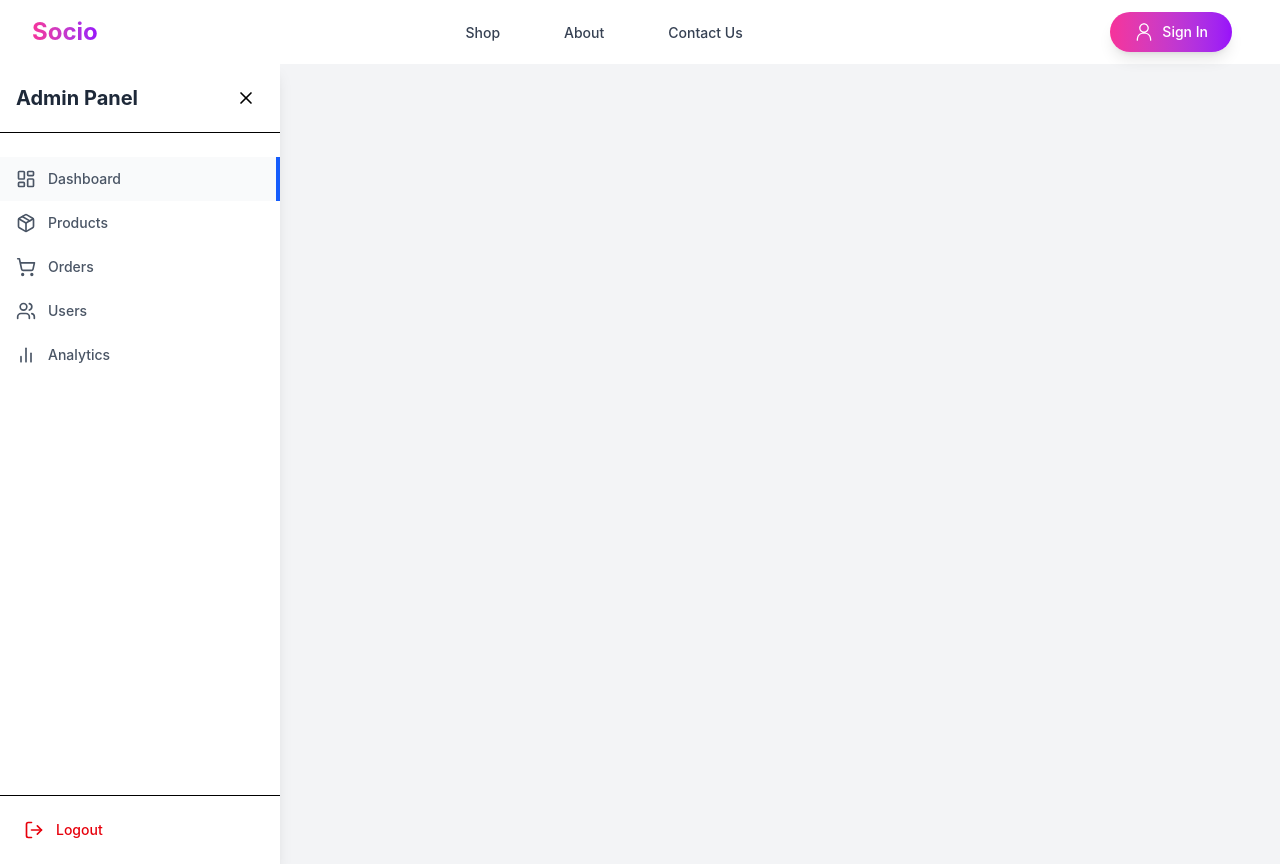
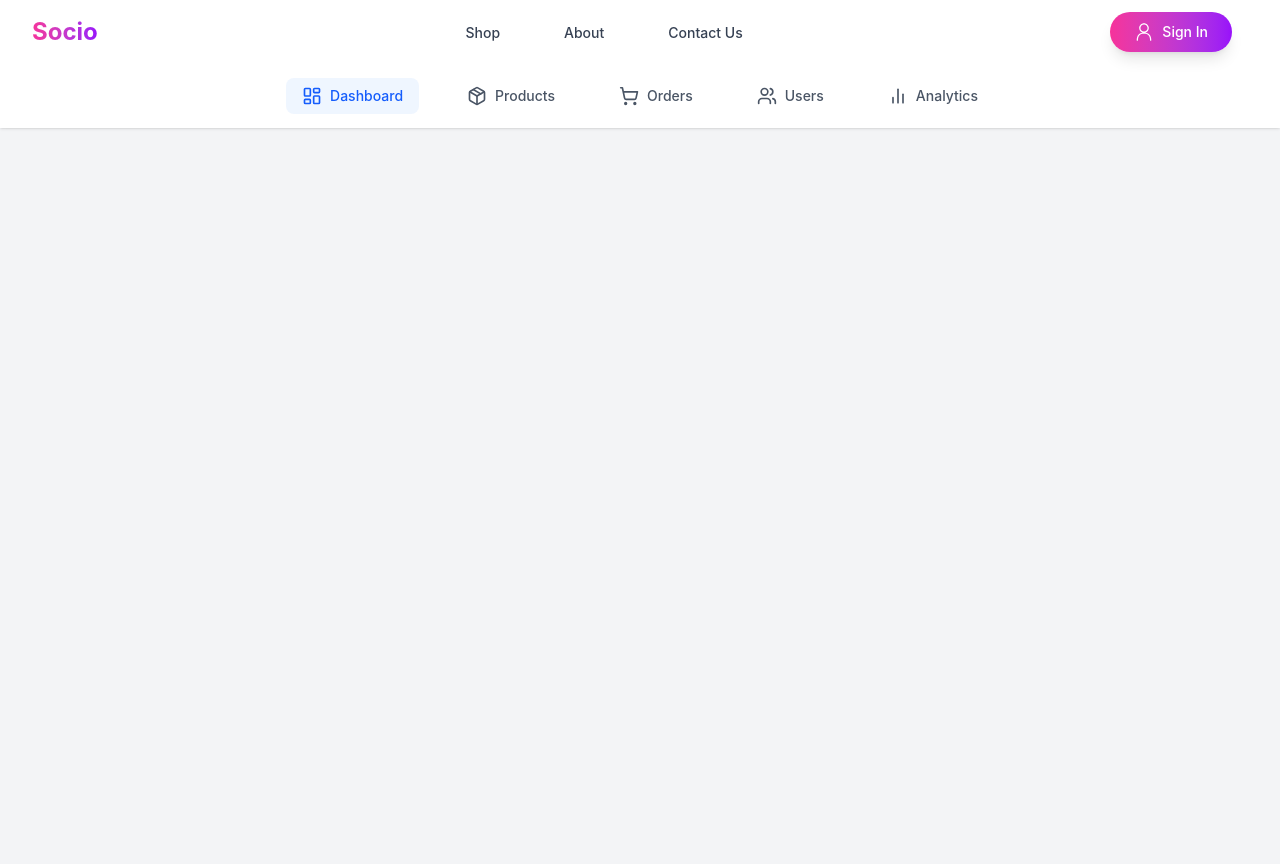
Before and after one commit to Developer-Madhu/Socio-Ecommerce, a React (Vite) app in the folder socio/: page /admin in a window 1280 px wide. Built offline with nearby package versions, Linux system fonts and the light colour scheme.

Commit message:
updated admin layout position style

```diff
--- a/socio/src/Components/Admin/AdminLayout.jsx
+++ b/socio/src/Components/Admin/AdminLayout.jsx
@@ -6,45 +6,28 @@ import {
   ShoppingCart,
   Users,
   BarChart2,
-  Menu,
-  X,
   LogOut
 } from 'lucide-react';
 import { Link, useLocation } from 'react-router-dom';
 
 const AdminLayout = ({ children }) => {
-  const [isSidebarOpen, setIsSidebarOpen] = useState(true);
   const location = useLocation();
 
   const menuItems = [
     { path: '/admin', icon: LayoutDashboard, label: 'Dashboard' },
-    { path: '/admin/products', icon: Package, label: 'Products' },
+    { path: '/products', icon: Package, label: 'Products' },
     { path: '/admin/orders', icon: ShoppingCart, label: 'Orders' },
     { path: '/admin/users', icon: Users, label: 'Users' },
     { path: '/admin/analytics', icon: BarChart2, label: 'Analytics' },
   ];
 
   return (
-    <div className="flex h-screen bg-gray-100">
-      {/* Sidebar */}
-      <motion.div
-        initial={{ width: isSidebarOpen ? 280 : 80 }}
-        animate={{ width: isSidebarOpen ? 280 : 80 }}
-        className="bg-white shadow-lg relative z-20"
-      >
-        <div className="flex items-center justify-between p-4 border-b">
-          {isSidebarOpen && (
-            <h1 className="text-xl font-bold text-gray-800">Admin Panel</h1>
-          )}
-          <button
-            onClick={() => setIsSidebarOpen(!isSidebarOpen)}
-            className="p-2 rounded-lg hover:bg-gray-100"
-          >
-            {isSidebarOpen ? <X size={20} /> : <Menu size={20} />}
-          </button>
-        </div>
-
-        <nav className="mt-6">
+    <div className="min-h-screen bg-gray-100">
+      {/* Admin Navigation Bar */}
+      <div className="bg-white shadow-sm sticky top-0 z-10">
+        <div className="max-w-7xl mx-auto px-4 sm:px-6 lg:px-8">
+          <div className="flex justify-center items-center h-16">
+            <nav className="flex space-x-8">
               {menuItems.map((item) => {
                 const Icon = item.icon;
                 const isActive = location.pathname === item.path;
@@ -53,30 +36,24 @@ const AdminLayout = ({ children }) => {
                   <Link
                     key={item.path}
                     to={item.path}
-                className={`flex items-center px-4 py-3 text-gray-600 hover:bg-gray-50 ${
-                  isActive ? 'bg-gray-50 text-blue-600 border-r-4 border-blue-600' : ''
+                    className={`flex items-center px-4 py-2 text-sm font-medium rounded-lg transition-colors duration-200 ${
+                      isActive
+                        ? 'bg-blue-50 text-blue-600'
+                        : 'text-gray-600 hover:bg-gray-50 hover:text-gray-900'
                     }`}
                   >
-                <Icon size={20} className="mr-3" />
-                {isSidebarOpen && (
-                  <span className="text-sm font-medium">{item.label}</span>
-                )}
+                    <Icon size={20} className="mr-2" />
+                    {item.label}
                   </Link>
                 );
               })}
             </nav>
-
-        <div className="absolute bottom-0 w-full p-4 border-t">
-          <button className="flex items-center w-full p-2 text-red-600 hover:bg-red-50 rounded-lg">
-            <LogOut size={20} className="mr-3" />
-            {isSidebarOpen && <span className="text-sm font-medium">Logout</span>}
-          </button>
           </div>
-      </motion.div>
+        </div>
+      </div>
 
       {/* Main Content */}
-      <div className="flex-1 overflow-auto">
-        <div className="p-6">
+      <div className="max-w-7xl mx-auto px-4 sm:px-6 lg:px-8">
         <AnimatePresence mode="wait">
           <motion.div
             key={location.pathname}
@@ -84,13 +61,13 @@ const AdminLayout = ({ children }) => {
             animate={{ opacity: 1, y: 0 }}
             exit={{ opacity: 0, y: -20 }}
             transition={{ duration: 0.3 }}
+            className="pt-6"
           >
             {children}
           </motion.div>
         </AnimatePresence>
       </div>
     </div>
-    </div>
   );
 };
 
```
Lines whose indentation alone changed are shown as unchanged.
